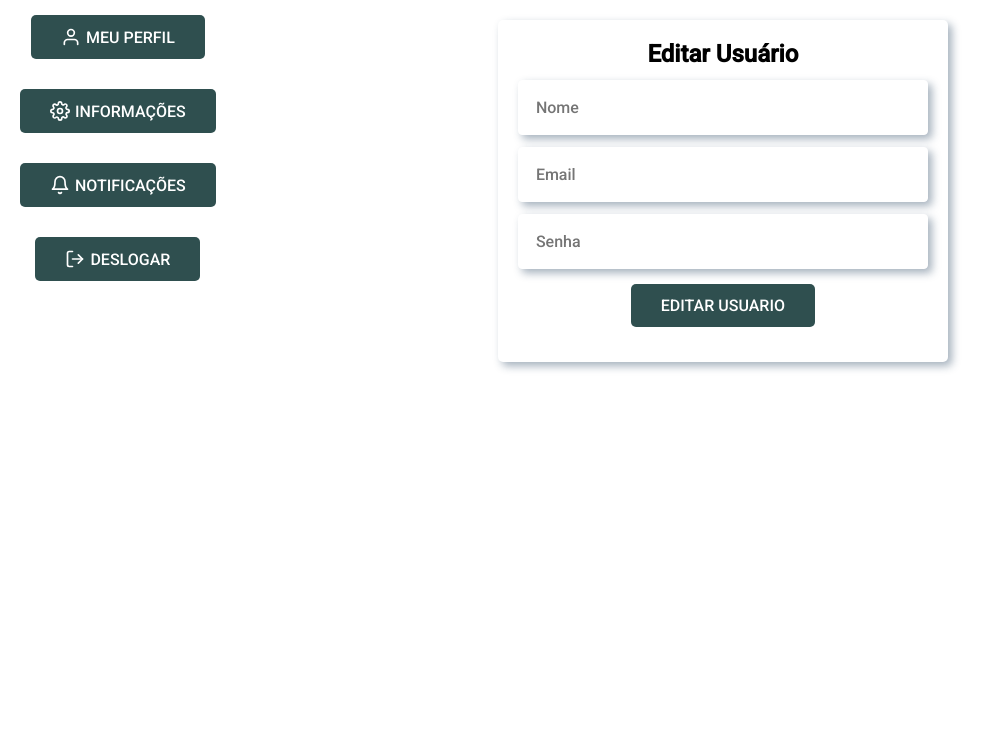
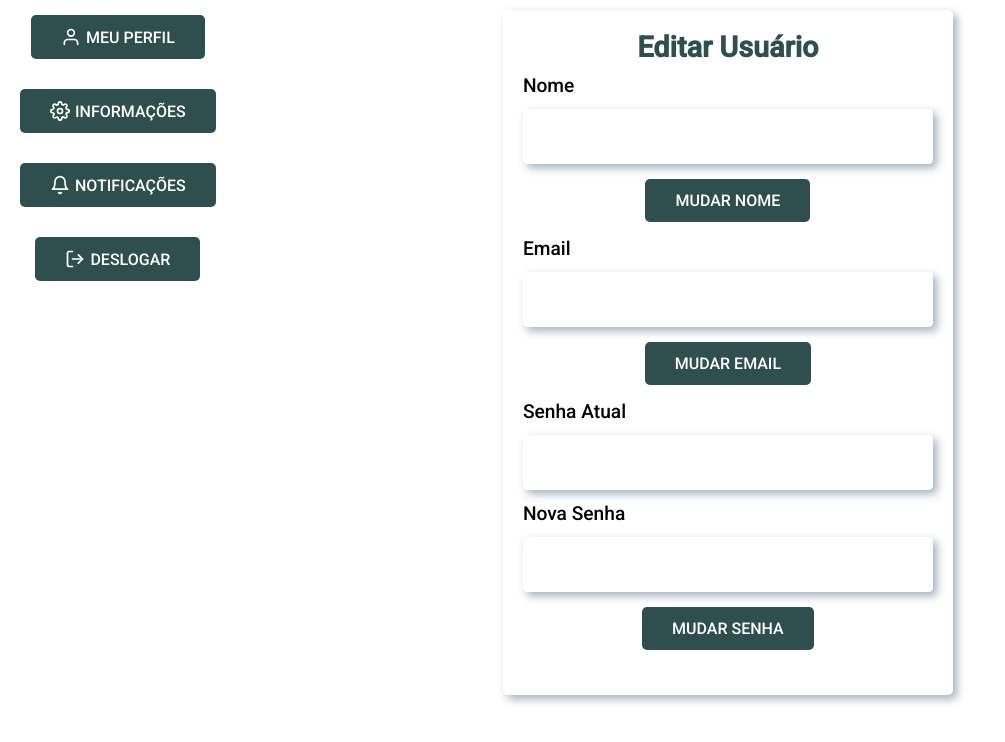
Before and after one commit to MathLouren/Rede-social, a Vue app: page /usuario/edit_user in a window 1280 px wide. Shown: the top 742 px of the page, without its empty margins (0-1005 px from the left). Built offline with nearby package versions, Linux system fonts and the light colour scheme.

Commit message:
editar user vuex

```diff
--- a/src/App.vue
+++ b/src/App.vue
@@ -30,6 +30,12 @@ export default{
     padding: 0;
     box-sizing: border-box;
     font-family: "Roboto", sans-serif;
+  }
+
+  h2{
+    text-align: center;
+    font-size: 1.8rem;
+    color: darkslategray;
   }
 
   body{
@@ -99,6 +105,7 @@ export default{
       padding: 20px;
       border-radius: 5px;
       width: 450px;
+      margin: 10px 5px;
   }
 
   .container_form{
@@ -129,13 +136,6 @@ export default{
     transition: all 0.2s;
   }
 
-   @media (max-width: 470px){
-
-    .form{
-      width: 100%;
-      margin: 0 10px;
-    }
-  }
 
 
 </style>
--- a/src/views/usuario/EditarUsuario.vue
+++ b/src/views/usuario/EditarUsuario.vue
@@ -4,10 +4,33 @@
       <div class="form">
             <nav>
               <h2>Editar Usuário</h2>
-              <UsuarioForm />
-              <div>
-                <button class="btn editar" @click.prevent="atualizarUsuario">Editar Usuario</button>
-              </div>
+                <form>
+                  <div>
+                    <label for="name">Nome</label>
+                    <input type="text" v-model="name" name="name">
+                    <div>
+                      <button class="btn editar" @click.prevent="atualizarUsuario">Mudar Nome</button>
+                    </div>
+                  </div>
+                  <div>
+                    <label for="name">Email</label>
+                    <input type="email" v-model="email" name="email">
+                    <div>
+                      <button class="btn editar" @click.prevent="atualizarUsuario">Mudar email</button>
+                    </div>
+                  </div>
+                 <div>
+                    <label for="password">Senha Atual</label>
+                    <input type="password" name="password" v-model="senhaAtual">
+                 </div>
+                  <div>
+                    <label for="password">Nova Senha</label>
+                    <input type="password" name="password">
+                    <div>
+                      <button class="btn editar" @click.prevent="senhaCheck">Mudar senha</button>
+                    </div>
+                  </div>
+                </form>
             </nav>
         </div>
     </section>
@@ -15,13 +38,22 @@
 </template>
 
 <script>
-import UsuarioForm from "@/components/UsuarioForm.vue"
 import { api } from "@/services.js"
+import { mapFields } from "@/helpers.js"
 
 export default {
   name:"UsuarioEditar",
-  components:{
-    UsuarioForm
+  data(){
+    return{
+      senhaAtual:"",
+    }
+  },
+   computed:{
+        ...mapFields({
+            fields:["id","name","email","password"],
+            base:"user",
+            mutation:"UPDATE_USER"
+        })
   },
   methods:{
     atualizarUsuario(){
@@ -31,7 +63,14 @@ export default {
       }).catch(erro =>{
         console.log(erro)
       })
-    }
+    },
+    senhaCheck(){
+      if(this.senhaAtual === this.$store.state.user.password ){
+        this.atualizarUsuario();
+      }else{
+        console.log('senha errada')
+      }
+    },
   }
 }
 </script>
@@ -39,10 +78,18 @@ export default {
 <style scoped>
 
   .container_infos{
-    margin-top: 20px;
+  width: 450px;
   }
 
-  h2{
-    text-align: center;
+  form{
+    display: flex;
+    flex-direction: column;
+    margin: 10px 0;
   }
+
+  label{
+    font-size: 1.2rem;
+    margin: 5px 0;
+  }
+
 </style>
```
